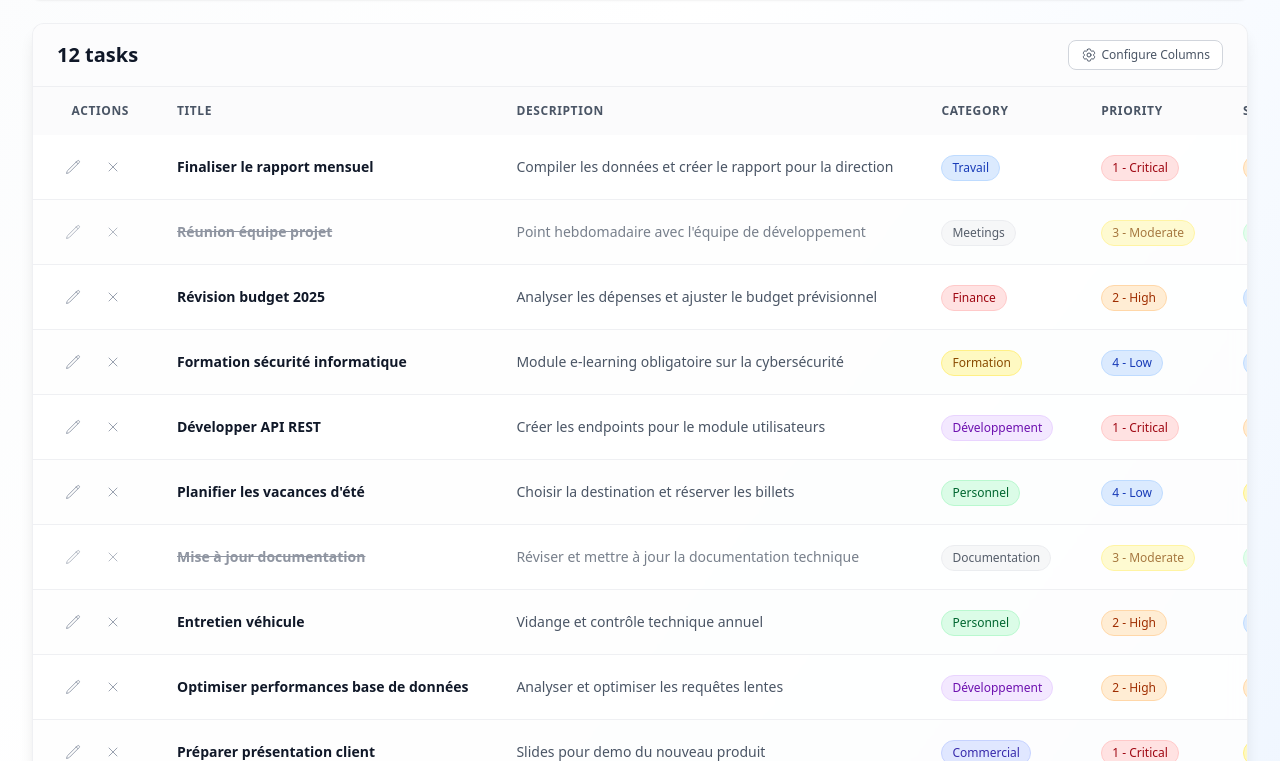
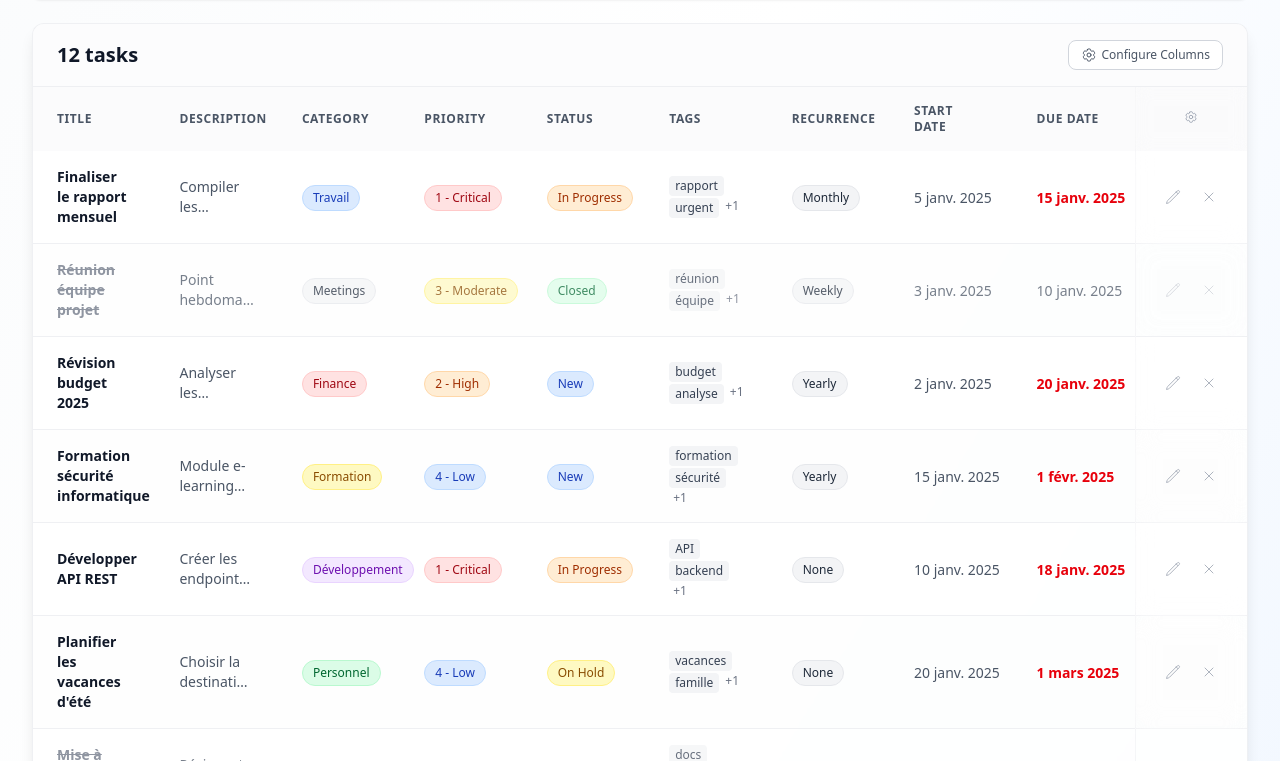
Before and after one commit to kays-chetoui/MindKeeper, a React (Vite) app: page /tasks in a window 1280 px wide. Shown: the part 779-1540 px from the top of the page. Built offline with nearby package versions, Linux system fonts and the light colour scheme.

Commit message:
fix actions layout

```diff
--- a/src/components/tasks/TaskTable.tsx
+++ b/src/components/tasks/TaskTable.tsx
@@ -303,19 +303,34 @@ export const TaskTable: React.FC<TaskTableProps> = ({ tasks, totalTasksCount, on
 			</div>
 
 			{/* Vue en tableau pour desktop */}
-			<div className="hidden lg:block">
+			<div className="hidden lg:block relative">
+				{/* Table unifiée avec colonne actions intégrée */}
 				<div className="overflow-x-auto">
-					<table className="w-full min-w-max">
+					<table className="w-full min-w-max table-fixed">
+						<colgroup>
+							{visibleColumns
+								.filter((col) => col.id !== "actions")
+								.map((column) => (
+									<col key={column.id} className="w-auto" />
+								))}
+							{visibleColumns.some((col) => col.id === "actions") && <col className="w-28" />}
+						</colgroup>
 						<thead className="bg-gray-50/70">
 							<tr>
-								{visibleColumns.map((column) => (
-									<th
-										key={column.id}
-										className={`px-6 py-4 text-left text-xs font-semibold text-gray-600 uppercase tracking-wider ${column.id === "actions" ? "text-right w-16" : "min-w-0"}`}
-									>
+								{visibleColumns
+									.filter((col) => col.id !== "actions")
+									.map((column) => (
+										<th key={column.id} className="px-6 py-4 text-left text-xs font-semibold text-gray-600 uppercase tracking-wider">
 											{t(column.labelKey)}
 										</th>
 									))}
+								{visibleColumns.some((col) => col.id === "actions") && (
+									<th className="w-28 px-4 py-4 text-center text-xs font-medium text-gray-500 uppercase tracking-wide bg-transparent backdrop-blur-sm border-l border-gray-200/40 sticky right-0 z-10">
+										<span className="inline-flex items-center justify-center">
+											<Cog6ToothIcon className="h-3.5 w-3.5 text-gray-400" />
+										</span>
+									</th>
+								)}
 							</tr>
 						</thead>
 						<tbody className="divide-y divide-gray-200/60">
@@ -326,13 +341,13 @@ export const TaskTable: React.FC<TaskTableProps> = ({ tasks, totalTasksCount, on
 										index % 2 === 0 ? "bg-white/40" : "bg-gray-50/20"
 									}`}
 								>
-									{visibleColumns.map((column) => (
+									{visibleColumns
+										.filter((col) => col.id !== "actions")
+										.map((column) => (
 											<td
 												key={column.id}
 												className={`px-6 py-4 ${
-												column.id === "actions"
-													? "text-right"
-													: column.id === "startDate" || column.id === "dueDate" || column.id === "createdAt"
+													column.id === "startDate" || column.id === "dueDate" || column.id === "createdAt"
 														? "whitespace-nowrap"
 														: column.id === "category" || column.id === "priority" || column.id === "status" || column.id === "recurrence"
 														? "whitespace-nowrap"
@@ -342,6 +357,32 @@ export const TaskTable: React.FC<TaskTableProps> = ({ tasks, totalTasksCount, on
 												{renderCell(task, column)}
 											</td>
 										))}
+									{visibleColumns.some((col) => col.id === "actions") && (
+										<td
+											className={`w-28 px-3 py-4 text-center bg-transparent backdrop-blur-md border-l border-gray-200/40 sticky right-0 z-10 shadow-[-8px_0_20px_-8px_rgba(0,0,0,0.15)] transition-all duration-300 group ${
+												task.status === 7 ? "opacity-60" : ""
+											} ${index % 2 === 0 ? "bg-white/50" : "bg-gray-50/30"} hover:bg-white/60`}
+										>
+											<div className="flex items-center space-x-1 justify-center opacity-80 group-hover:opacity-100 transition-opacity duration-200">
+												{onEditTask && (
+													<button
+														onClick={() => onEditTask(task)}
+														className="inline-flex items-center justify-center w-8 h-8 text-gray-400 hover:text-indigo-600 hover:bg-indigo-50/80 rounded-full transition-all duration-200 hover:shadow-sm hover:scale-105"
+														title={t("tasks.editTask")}
+													>
+														<PencilIcon className="h-4 w-4" />
+													</button>
+												)}
+												<button
+													onClick={() => handleDeleteClick(task)}
+													className="inline-flex items-center justify-center w-8 h-8 text-gray-400 hover:text-red-500 hover:bg-red-50/80 rounded-full transition-all duration-200 hover:shadow-sm hover:scale-105"
+													title={t("tasks.deleteTask")}
+												>
+													<XMarkIcon className="h-4 w-4" />
+												</button>
+											</div>
+										</td>
+									)}
 								</tr>
 							))}
 						</tbody>
```
Lines whose indentation alone changed are shown as unchanged.
